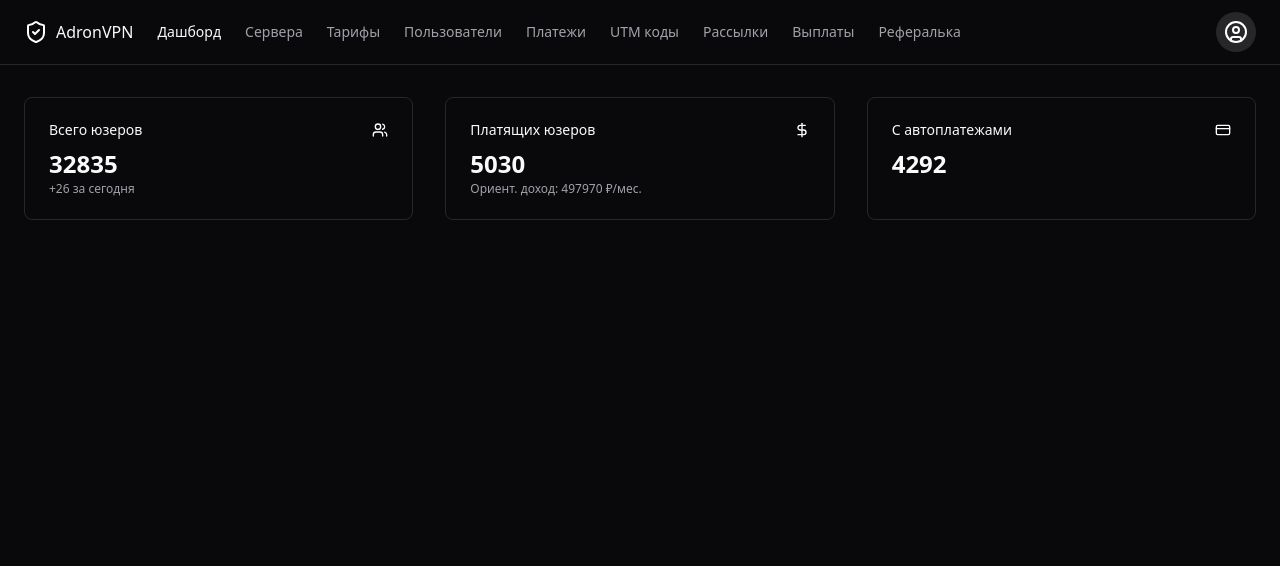
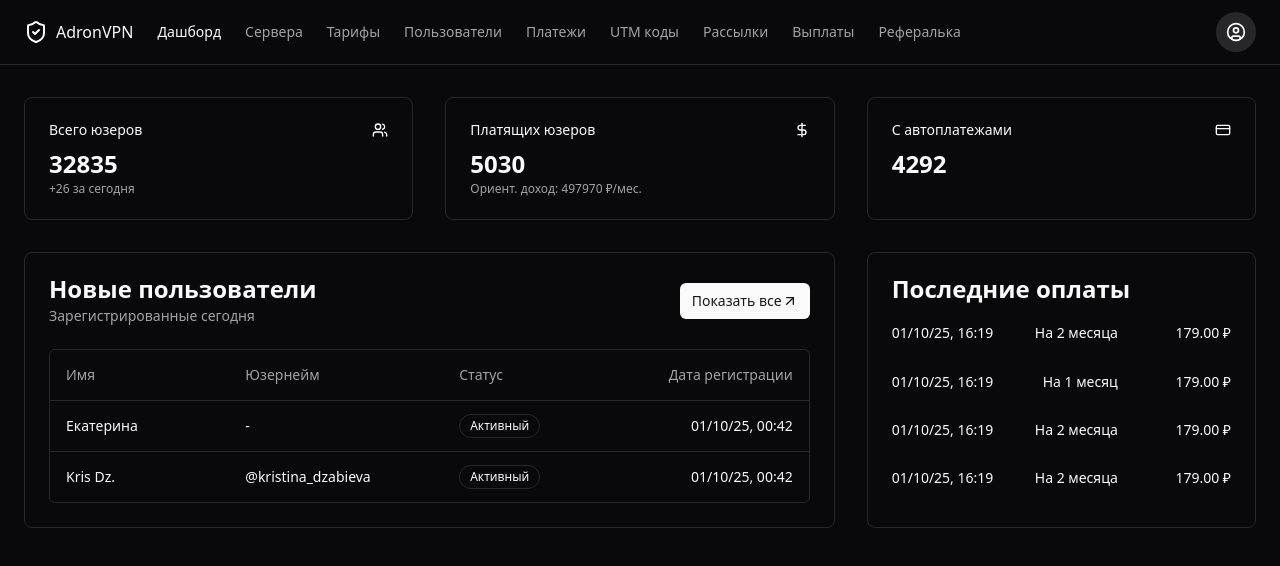
Before and after one commit to Amidamaru2199/admin-panel, a Vue app: page /dashboard in a window 1280 px wide. Shown: the top 566 px of the page. Built offline with nearby package versions, Linux system fonts and the light colour scheme.

Commit message:
добавил страницу дашборда

```diff
--- a/src/assets/base.scss
+++ b/src/assets/base.scss
@@ -5,6 +5,10 @@
     'Noto Color Emoji';
   text-decoration: none;
   background-color: hsl(240 10% 3.9%);
+}
+
+* {
+  border-color: hsl(240 3.7% 15.9%);
 }
 
 .container {
--- a/src/components/TheHeader.vue
+++ b/src/components/TheHeader.vue
@@ -70,6 +70,11 @@
     &:hover {
       background-color: hsl(240deg 3.7% 15.9% / 80%);
     }
+
+    svg {
+      width: 20px;
+      height: 20px;
+    }
   }
 }
 </style>
--- /dev/null
+++ b/src/components/icons/TheArrow.vue
@@ -0,0 +1,17 @@
+<template>
+  <svg
+    xmlns="http://www.w3.org/2000/svg"
+    width="24"
+    height="24"
+    viewBox="0 0 24 24"
+    fill="none"
+    stroke="currentColor"
+    stroke-width="2"
+    stroke-linecap="round"
+    stroke-linejoin="round"
+    class="lucide lucide-arrow-up-right-icon h-4 w-4"
+  >
+    <path d="M7 7h10v10"></path>
+    <path d="M7 17 17 7"></path>
+  </svg>
+</template>
--- a/src/views/TheDashboard.vue
+++ b/src/views/TheDashboard.vue
@@ -19,6 +19,86 @@
         <TheCash />
       </div>
     </div>
+
+    <div class="dashboard__tables">
+      <div class="dashboard__first-table dashboard__table">
+        <div class="dashboard__tables-info">
+          <div class="dashboard__tables-info-text">
+            <h3 class="dashboard__tables-info-title">Новые пользователи</h3>
+            <span class="dashboard__tables-info-subtitle">Зарегистрированные сегодня</span>
+          </div>
+          <RouterLink class="dashboard__tables-info-link">
+            Показать все
+            <TheArrow />
+          </RouterLink>
+        </div>
+
+        <div class="dashboard__table-wr">
+          <table>
+            <thead>
+              <tr>
+                <th>Имя</th>
+                <th>Юзернейм</th>
+                <th>Статус</th>
+                <th>Дата регистрации</th>
+              </tr>
+            </thead>
+            <tbody>
+              <tr>
+                <td>Екатерина</td>
+                <td>
+                  <div>
+                    <span>-</span>
+                  </div>
+                </td>
+                <td>
+                  <div class="dashboard__table-status">Активный</div>
+                </td>
+                <td>01/10/25, 00:42</td>
+              </tr>
+              <tr>
+                <td>Kris Dz.</td>
+                <td>
+                  <div>
+                    <a class="dashboard__table-link" href="#">@kristina_dzabieva</a>
+                  </div>
+                </td>
+                <td>
+                  <div class="dashboard__table-status">Активный</div>
+                </td>
+                <td>01/10/25, 00:42</td>
+              </tr>
+            </tbody>
+          </table>
+        </div>
+      </div>
+
+      <div class="dashboard__last-table dashboard__table">
+        <h3 class="dashboard__tables-info-title">Последние оплаты</h3>
+        <div class="dashboard__tables-grid">
+          <div class="dashboard__tables-grid-item">
+            <span class="dashboard__tables-grid-item-text">01/10/25, 16:19</span>
+            <span class="dashboard__tables-grid-item-text">На 2 месяца</span>
+            <span class="dashboard__tables-grid-item-text">179.00 ₽</span>
+          </div>
+          <div class="dashboard__tables-grid-item">
+            <span class="dashboard__tables-grid-item-text">01/10/25, 16:19</span>
+            <span class="dashboard__tables-grid-item-text">На 1 месяц</span>
+            <span class="dashboard__tables-grid-item-text">179.00 ₽</span>
+          </div>
+          <div class="dashboard__tables-grid-item">
+            <span class="dashboard__tables-grid-item-text">01/10/25, 16:19</span>
+            <span class="dashboard__tables-grid-item-text">На 2 месяца</span>
+            <span class="dashboard__tables-grid-item-text">179.00 ₽</span>
+          </div>
+          <div class="dashboard__tables-grid-item">
+            <span class="dashboard__tables-grid-item-text">01/10/25, 16:19</span>
+            <span class="dashboard__tables-grid-item-text">На 2 месяца</span>
+            <span class="dashboard__tables-grid-item-text">179.00 ₽</span>
+          </div>
+        </div>
+      </div>
+    </div>
   </div>
 </template>
 
@@ -26,6 +106,7 @@
 import TheMens from '@/components/icons/TheMens.vue'
 import TheDollar from '@/components/icons/TheDollar.vue'
 import TheCash from '@/components/icons/TheCash.vue'
+import TheArrow from '@/components/icons/TheArrow.vue'
 </script>
 
 <style scoped lang="scss">
@@ -68,5 +149,153 @@
     font-size: 12px;
     color: hsl(240 5% 64.9%);
   }
+
+  &__tables {
+    display: grid;
+    grid-template-columns: 1fr 1fr 1fr;
+    gap: 32px;
+  }
+  &__table {
+    padding: 24px;
+    border: 1px solid hsl(240 3.7% 15.9%);
+    border-radius: 8px;
+  }
+  &__first-table {
+    grid-column: span 2;
+  }
+  &__tables-info {
+    display: flex;
+    align-items: center;
+    justify-content: space-between;
+    margin-bottom: 24px;
+  }
+  &__tables-info-text {
+  }
+  &__tables-info-title {
+    margin: 0 0 5px;
+    font-size: 24px;
+    line-height: 1;
+    font-weight: 600;
+    color: hsl(0 0% 98%);
+  }
+  &__tables-info-subtitle {
+    font-size: 14px;
+    color: hsl(240 5% 64.9%);
+  }
+  &__tables-info-link {
+    display: inline-flex;
+    align-items: center;
+    height: fit-content;
+    min-height: 36px;
+    padding-inline: 12px;
+    border-radius: 6px;
+    font-size: 14px;
+    color: hsl(240 5.9% 10%);
+    background-color: hsl(0 0% 98%);
+
+    &:hover {
+      background-color: hsl(0deg 0% 98% / 90%);
+    }
+
+    svg {
+      height: 16px;
+      width: 16px;
+    }
+  }
+  &__table-wr {
+    border: 1px solid hsl(240 3.7% 15.9%);
+    border-radius: 6px;
+
+    table {
+      width: 100%;
+      text-indent: 0;
+      border-color: inherit;
+      border-collapse: collapse;
+
+      thead {
+      }
+
+      tr {
+        border-bottom: 1px solid hsl(240 3.7% 15.9%);
+
+        &:hover {
+          background-color: hsl(240deg 3.7% 15.9% / 50%);
+        }
+      }
+
+      th {
+        height: 48px;
+        padding: 1px 16px;
+        text-align: left;
+        font-size: 14px;
+        font-weight: 500;
+        color: hsl(240 5% 64.9%);
+
+        &:last-of-type {
+          text-align: right;
+        }
+
+        &:first-of-type {
+          min-width: 100px;
+        }
+      }
+
+      tbody {
+        tr {
+          &:last-of-type {
+            border: none;
+          }
+        }
+      }
+
+      td {
+        height: 48px;
+        padding: 1px 16px;
+        text-align: left;
+        font-size: 14px;
+        font-weight: 500;
+        color: hsl(0 0% 98%);
+
+        &:last-of-type {
+          text-align: right;
+        }
+      }
+    }
+  }
+  &__table-status {
+    display: inline-block;
+    padding: 4px 10px;
+    border-width: 1px;
+    border-style: solid;
+    border-radius: 99999px;
+    font-size: 12px;
+  }
+  &__table-link {
+    font-size: 14px;
+    font-weight: 500;
+    color: hsl(0 0% 98%);
+  }
+  &__tables-grid {
+    display: grid;
+    gap: 32px;
+    margin-top: 24px;
+  }
+  &__tables-grid-item {
+    display: grid;
+    grid-template-columns: 1fr 1fr 1fr;
+  }
+  &__tables-grid-item-text {
+    font-size: 14px;
+    font-weight: 500;
+    color: hsl(0 0% 98%);
+
+    &:nth-of-type(2) {
+      text-align: right;
+    }
+
+    &:last-of-type {
+      text-align: right;
+    }
+  }
 }
 </style>
```
